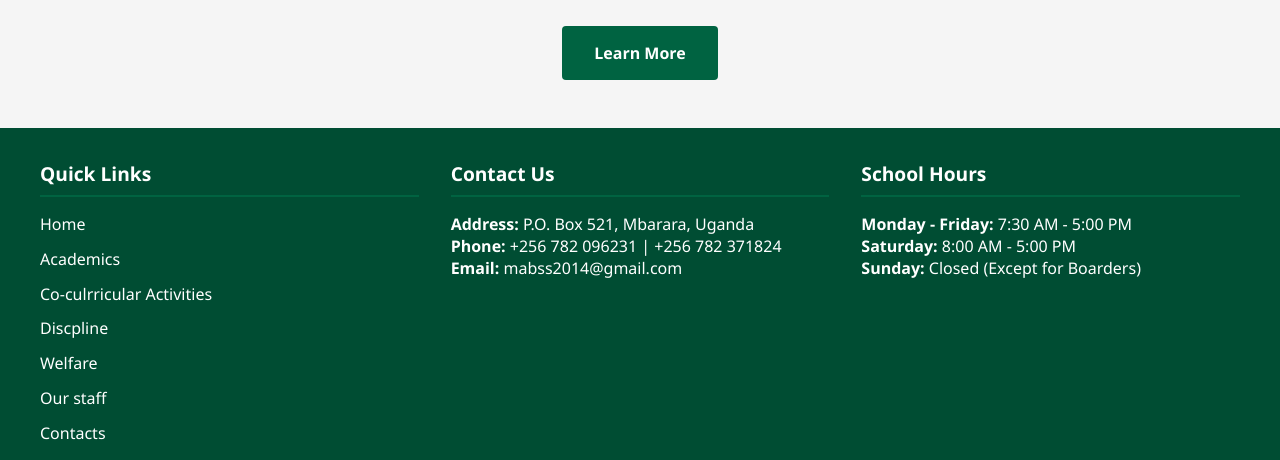
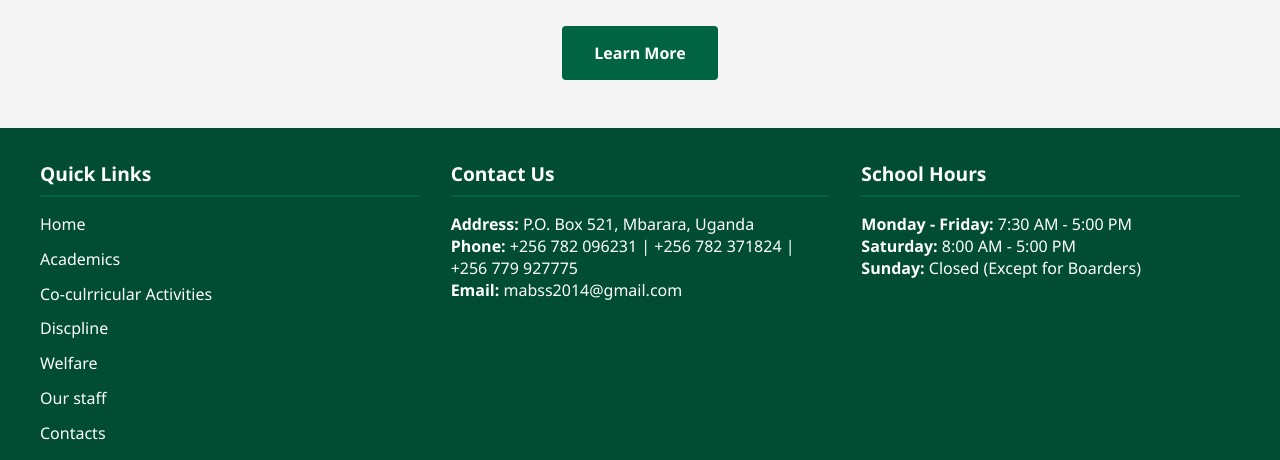
Before and after one commit to Lami2567/mabss-main, a plain HTML site: page index.html in a window 1280 px wide. Shown: the part 612-1072 px from the top of the page. Drawn offline with Linux system fonts and the light colour scheme.

Commit message:
Update all files in MY WEB folder

```diff
--- a/index.html
+++ b/index.html
@@ -292,7 +292,7 @@
             <div class="footer-section">
                 <h3 class="footer-heading">Contact Us</h3>
                 <p><strong>Address:</strong> P.O. Box 521, Mbarara, Uganda</p>
-                <p><strong>Phone:</strong> +256 782 096231 | +256 782 371824</p>
+                <p><strong>Phone:</strong> +256 782 096231 | +256 782 371824 | +256 779 927775</p>
                 <p><strong>Email:</strong> mabss2014@gmail.com</p>
             </div>
             <div class="footer-section">
```
Also changed, not shown: sports.html (+1 -1 lines), staff.html (+1 -1 lines), welfare.html (+1 -1 lines), image/scouts.JPG, 3 other files.
